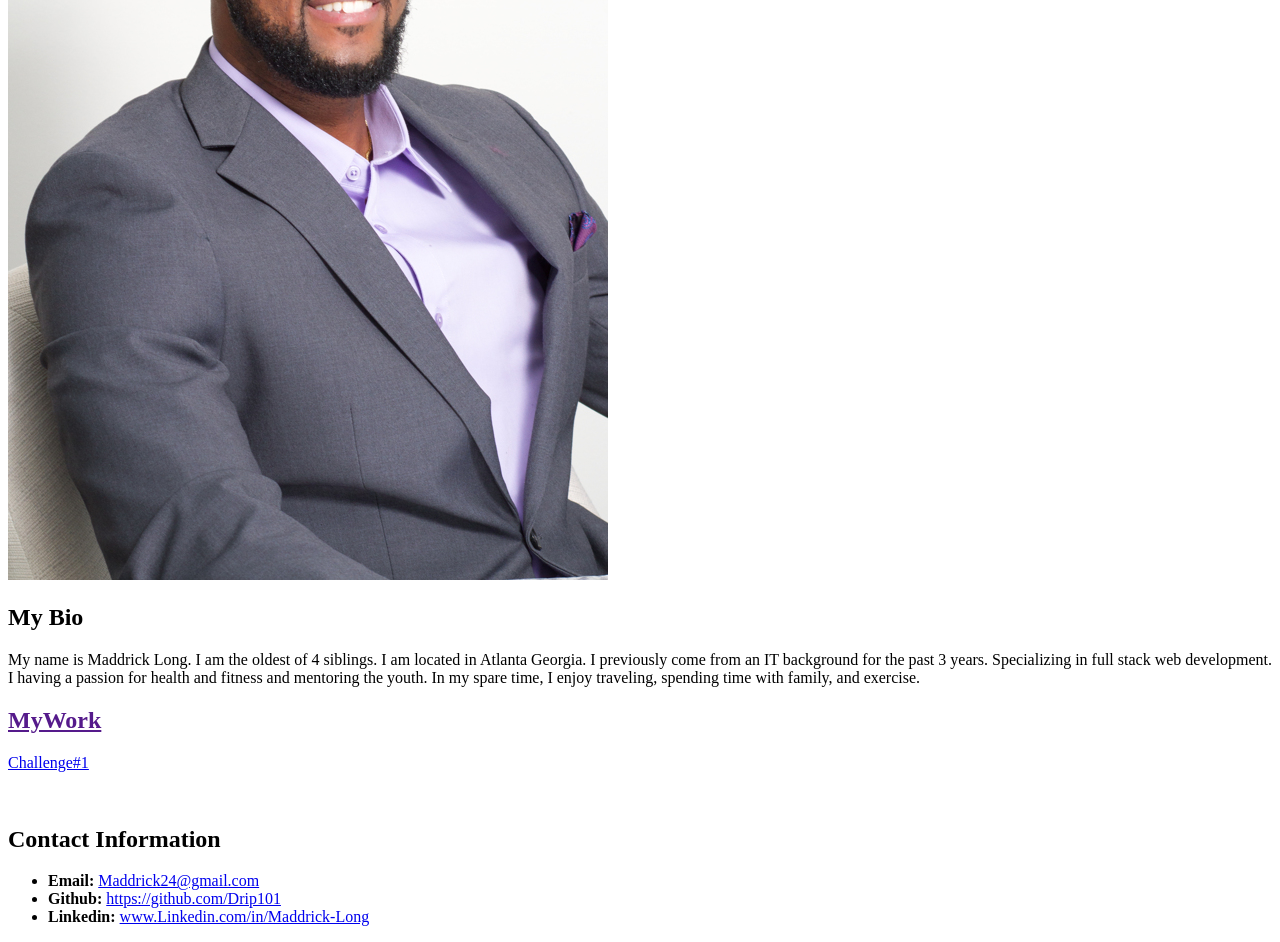
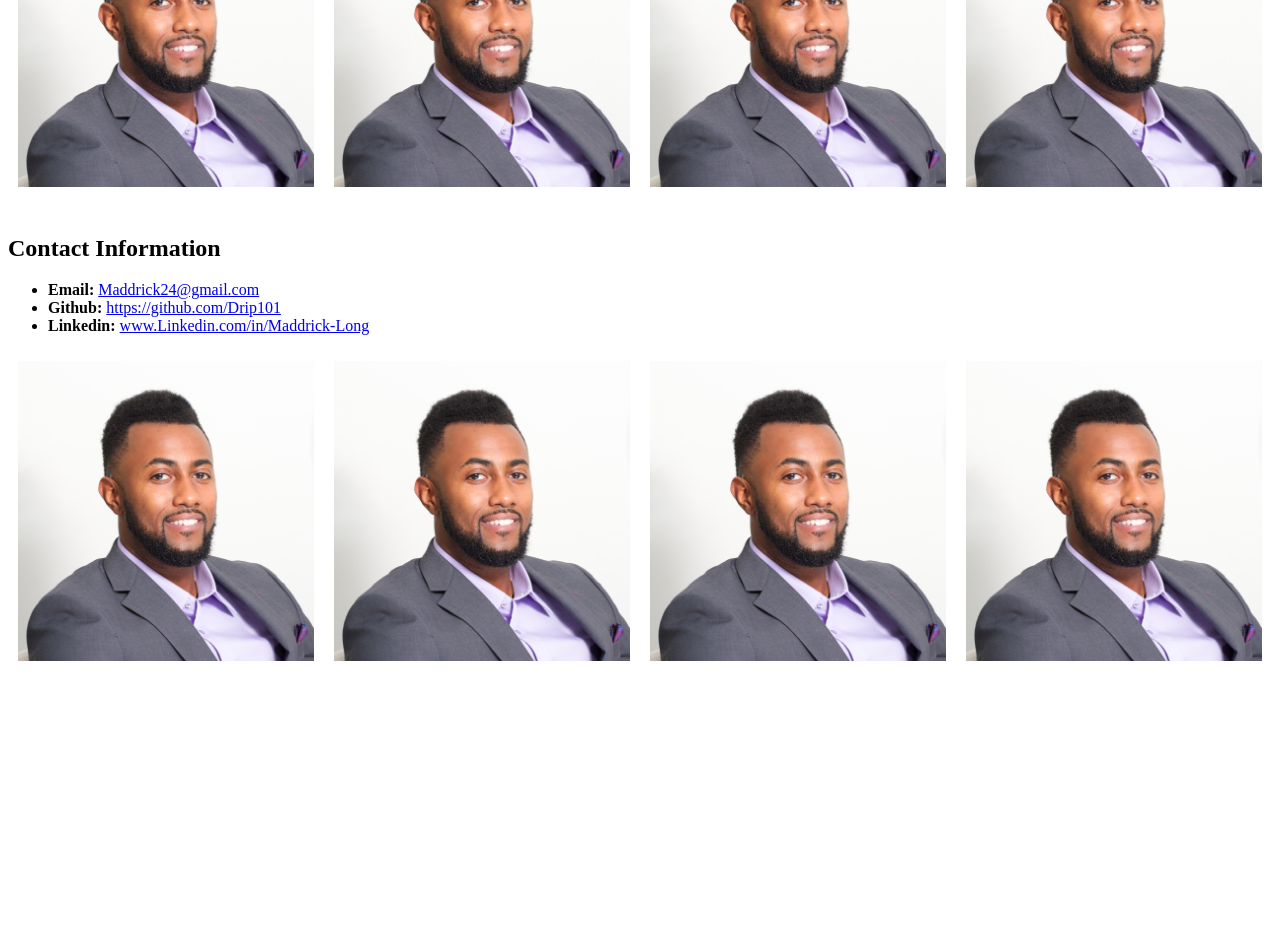
Before and after one commit to Drip101/Homework-Challenge-2, a plain HTML site: page index.html in a window 1280 px wide. Shown: the part 544-1486 px from the top of the page. After the commit the page ends 1223 px from the top, so only its background shows below. Drawn offline with Linux system fonts and the light colour scheme.

Commit message:
corrected link navigation, and added flex box

```diff
--- a/assets/style.css
+++ b/assets/style.css
@@ -19,8 +19,22 @@
     margin-bottom: 50px;
 }
 
-#navbar {
+#navBar {
     display: flex;
     justify-content: right;
 
 }
+
+#test {
+
+    display: flex;
+
+}
+
+#hey {
+    background-image: url('image1-29-Edit.JPEG');
+    background-size:cover;
+    width: 300px;
+    height: 300px;
+    margin: 10px;
+}
--- a/index.html
+++ b/index.html
@@ -2,7 +2,7 @@
 <html lang="en">
 
 <head>
-    <link rel="stylesheet" href="./assets/">
+    <link rel="stylesheet" href="./assets/style.css">
     <meta charset="UTF-8">
     <meta http-equiv="X-UA-Compatible" content="IE=edge">
     <meta name="viewport" content="width=device-width, initial-scale=1.0">
@@ -15,13 +15,13 @@
     <nav id="navBar">
 
 
-        <a class="#MyBio"> <button>My Bio </button></a>
+        <a href="#MyBio"> <button>My Bio </button></a>
 
 
-        <a class="#MyWork"><button>My Work</button> </a>
+        <a href="#MyWork"><button>My Work</button> </a>
 
 
-        <a class="#ContactMe"> <button> Contact Me </button> </a>
+        <a href="#ContactMe"> <button> Contact Me </button> </a>
 
 
     </nav>
@@ -36,9 +36,9 @@
     </div>
 
 
-    <section id="AboutMe" class="AboutMe">
+    <section id="MyBio" class="MyBio">
 
-        <img src="image1-29-Edit.JPEG" alt="" class="float-left" />
+        <img width="300px" height="200px" src="./assets/images/image1-29-Edit.JPEG" alt="" class="float-left" />
         <h2>My Bio</h2>
         <p>
             My name is Maddrick Long. I am the oldest of 4 siblings.
@@ -49,26 +49,43 @@
             In my spare time, I enjoy traveling, spending time with family, and exercise.
         </p>
     </section>
-    <section id="#MyWork" class="MyWork">
+    <section id="MyWork" class="MyWork">
         <a href="" class="float-right" />
         <h2>MyWork</h2>
         <p>
-            <a href="https://drip101.github.io/Challenge-Homework-1/">Challenge#1</a>
+
         </p>
+
+        <div id="test">
+            <div id="hey"><a target="_blank" href="https://drip101.github.io/Challenge-Homework-1/">Challenge#1</a>
+            </div>
+            <div id="hey"></div>
+            <div id="hey"></div>
+            <div id="hey"></div>
+
+        </div>
     </section>
     <section id="ContactMe" class="ContactMe">
         <img src="" class="float-left" />
         <h2>Contact Information</h2>
 
         <ul>
-            <li><strong>Email:</strong> <a href="www.gmail.com">Maddrick24@gmail.com</a></li>
-            <li><strong>Github:</strong> <a href="https://github.com/Drip101">https://github.com/Drip101</a></li>
-            <li><strong>Linkedin:</strong> <a
+            <li><strong>Email:</strong> <a href="mailto:Maddrick24@gmail.com">Maddrick24@gmail.com</a>
+            </li>
+            <li><strong>Github:</strong> <a target="_blank"
+                    href="https://github.com/Drip101">https://github.com/Drip101</a></li>
+            <li><strong>Linkedin:</strong> <a target="_blank"
                     href="https://www.Linkedin.com/in/maddrick-long-1a967b59">www.Linkedin.com/in/Maddrick-Long</a>
             </li>
         </ul>
     </section>
+    <div id="test">
+        <div id="hey"></div>
+        <div id="hey"></div>
+        <div id="hey"></div>
+        <div id="hey"></div>
 
+    </div>
 
 
 </body>
```
Also changed, not shown: assets/image1-29-Edit.JPEG (renamed from image1-29-Edit.JPEG), assets/images/image1-29-Edit.JPEG (added).
